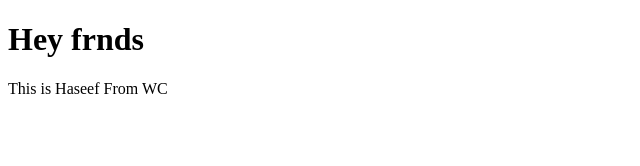
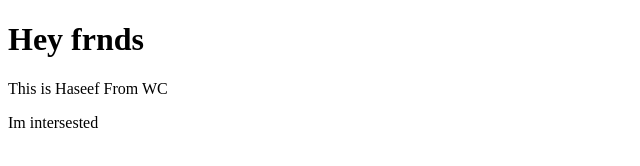
Before and after one commit to HaseefMuhammed/git-sample, a plain HTML site: page hello.html in a window 1280 px wide. Shown: the whole page, without its empty margins (0-640 px from the left). Drawn offline with Linux system fonts and the light colour scheme.

Commit message:
modified hello files

```diff
--- a/hello.html
+++ b/hello.html
@@ -8,5 +8,6 @@
 <body>
   <h1>Hey frnds</h1>
   <p>This is Haseef From WC</p>
+  <p>Im intersested</p>
 </body>
 </html>
```
